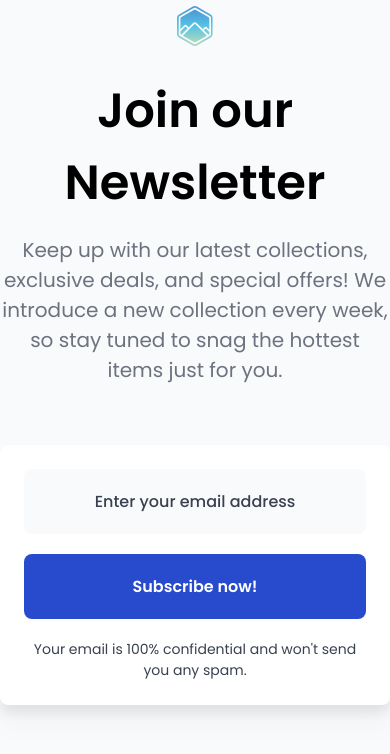
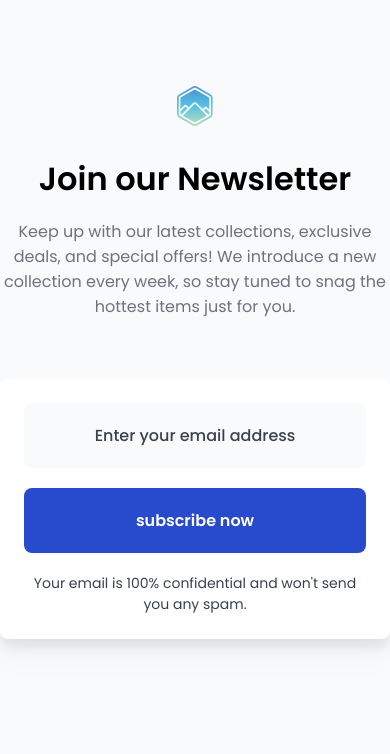
Before and after one commit to surajgoud36/Newsletter-Layout-Practice, a plain HTML site: page index.html in a window 390 px wide. Drawn offline with Linux system fonts and the light colour scheme.

Commit message:
added styles for mobile view

```diff
--- a/index.html
+++ b/index.html
@@ -41,7 +41,7 @@
         </div>
         <div class="subscribe-container">
           <!-- <span class="subscribe">Subscribe now</span> -->
-           <button class="btn" type="submit">Subscribe now!</button>
+           <button class="btn" type="submit">subscribe now</button>
         </div>
         <div class="note-container">
           <span class="note"
--- a/resources/style.css
+++ b/resources/style.css
@@ -41,11 +41,11 @@ body {
   /* Box-shadow */
   box-shadow: 0px 20px 30px 0px rgba(0, 0, 0, 0.03),
     0px 8px 12px 0px rgba(0, 0, 0, 0.08);
-  max-width: 560px;
+  max-width: 552px;
+  width: 100%;
 }
 
 .email-container {
-
   background-color: #f9fafb;
   border-radius: 0.5rem;
   margin-bottom: 1.25rem;
@@ -60,7 +60,6 @@ body {
   text-align: left;
   height: auto;
   padding: 1.25rem;
-
 }
 .subscribe-container {
   text-align: center;
@@ -91,8 +90,12 @@ input::placeholder {
   font-size: 0.875rem;
   color: #394150;
 }
-@media only screen and (max-width: 480px) {
-  .main-container {
-    margin: auto;
+@media only screen and (max-width: 640px) {
+  .main-container h1 {
+    font-size: 2rem;
+  }
+  #info {
+    font-size: 1rem;
+    max-width: 560px;
   }
 }
```
